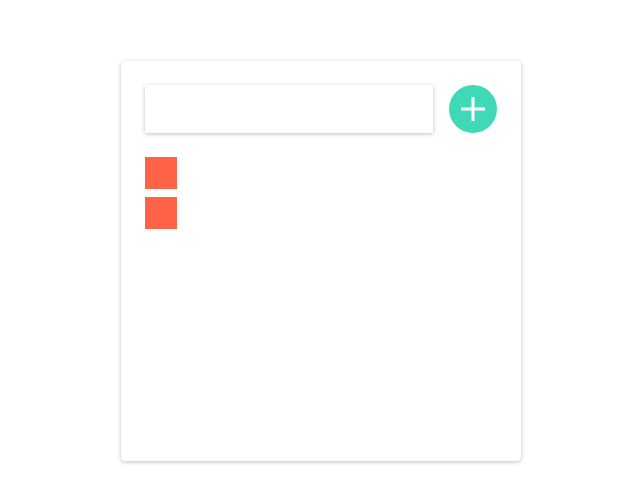
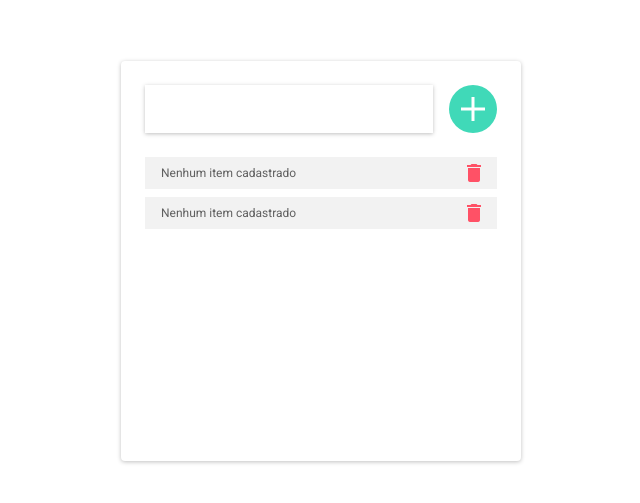
Before and after one commit to alvarobianor/we-fit-todo-list, a React (Create React App) app: page / in a window 1280 px wide. Shown: the part 139-642 px from the top of the page, without its empty margins (319-959 px from the left). Built offline with nearby package versions, Linux system fonts and the light colour scheme.

Commit message:
Layout done

```diff
--- a/public/index.html
+++ b/public/index.html
@@ -9,7 +9,7 @@
       content="Web site created using create-react-app"
 
     />
-    <link rel="stylesheet" href="https://fonts.googleapis.com/css?family=Roboto:300,400,500,700&display=swap" />
+    <link rel="stylesheet" href="https://fonts.googleapis.com/css?family=Roboto:400,500,700&display=swap" />
 
     <title>wefit</title>
   </head>
--- a/src/components/EmptyContent/styles.ts
+++ b/src/components/EmptyContent/styles.ts
@@ -7,9 +7,4 @@ export const Container = styled.div`
   align-items: center;
   justify-content: center;
   background-color: var(--backgroundGray);
-
-  p {
-    color: var(--textGray);
-    font-size: 0.75rem;
-  }
 `;
--- /dev/null
+++ b/src/components/Item/index.tsx
@@ -0,0 +1,12 @@
+import * as S from "./styles";
+import TrashIcon from "../../assets/ic-delete.png";
+export default function Item() {
+  return (
+    <>
+      <S.Container>
+        <p>Nenhum item cadastrado</p>
+        <img src={TrashIcon} alt="Trash Icon" />
+      </S.Container>
+    </>
+  );
+}
--- /dev/null
+++ b/src/components/Item/styles.ts
@@ -0,0 +1,19 @@
+import styled from "styled-components";
+
+export const Container = styled.div`
+  display: flex;
+  flex-direction: row;
+  background-color: var(--backgroundGray);
+  width: 22rem;
+  height: 2rem;
+  padding-left: 1rem;
+  padding-right: 1rem;
+  padding-top: 0.5rem;
+  padding-bottom: 0.5rem;
+  align-items: center;
+  justify-content: space-between;
+
+  img {
+    cursor: pointer;
+  }
+`;
--- a/src/components/ListTodos/index.tsx
+++ b/src/components/ListTodos/index.tsx
@@ -1,18 +1,14 @@
 import EmptyContent from "../EmptyContent";
+import Item from "../Item";
 import * as S from "./styles";
-export default function Panel() {
+export default function ListTodos() {
   return (
     <>
       <S.Container>
-        {/* {1 + 2 === 4 && <EmptyContent />} */}
+        {1 + 2 === 4 && <EmptyContent />}
         <S.Content>
-          <S.Square />
-          <S.Square />
-          {/* <S.Square />
-          <S.Square />
-          <S.Square />
-          <S.Square />
-          <S.Square /> */}
+          <Item />
+          <Item />
         </S.Content>
       </S.Container>
     </>
--- a/src/components/ListTodos/styles.ts
+++ b/src/components/ListTodos/styles.ts
@@ -6,16 +6,23 @@ export const Container = styled.div`
   width: 100%;
   height: 100%;
   margin-top: 1.5rem;
+  p {
+    color: var(--textGray);
+    font-size: 0.75rem;
+    font-weight: 400;
+  }
 `;
 
 export const Content = styled.div`
   display: grid;
   width: 100%;
-  height: 100%;
+  height: 17.5rem;
+  max-height: 17.5rem;
   align-content: flex-start;
   grid-template-columns: 1fr;
   grid-template-rows: auto;
   gap: 0.5rem;
+  overflow-y: auto;
 `;
 
 export const Square = styled.div`
```
